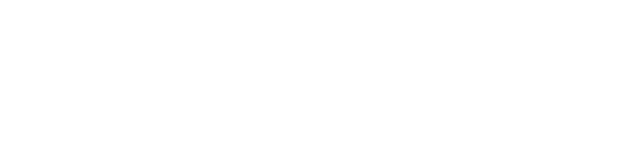
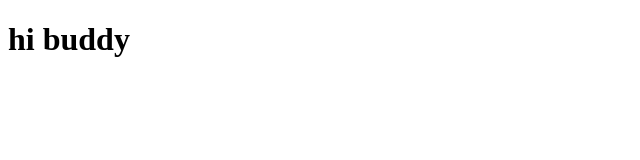
Before and after one commit to hazratusman-10/Web-Development, a plain HTML site: page index.html in a window 1280 px wide. Shown: the whole page, without its empty margins (0-640 px from the left). Drawn offline with Linux system fonts and the light colour scheme.

Commit message:
hero section

```diff
--- a/index.html
+++ b/index.html
@@ -6,6 +6,6 @@
     <title>Document</title>
 </head>
 <body>
-
+    <h1>hi buddy</h1>
 </body>
 </html>
```
